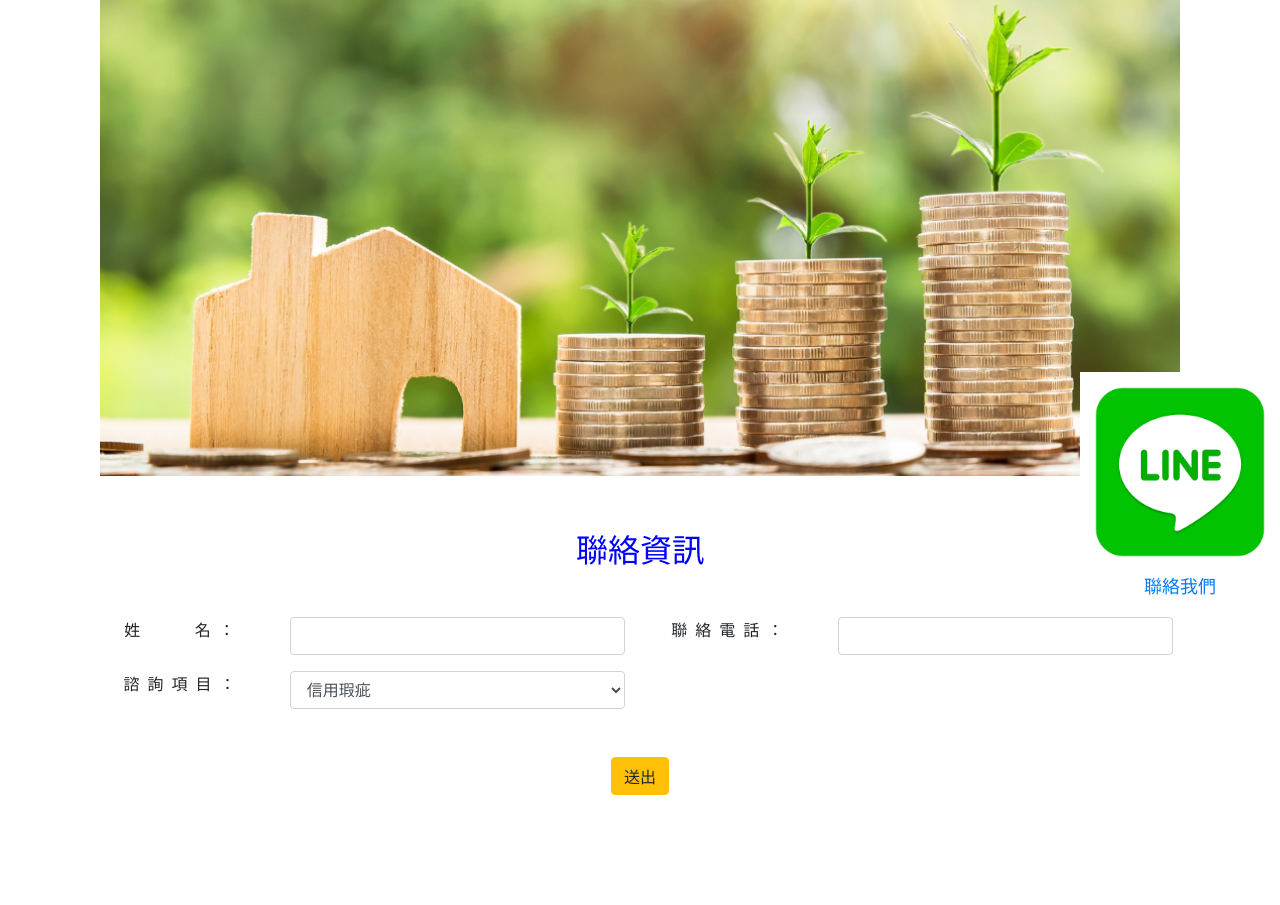
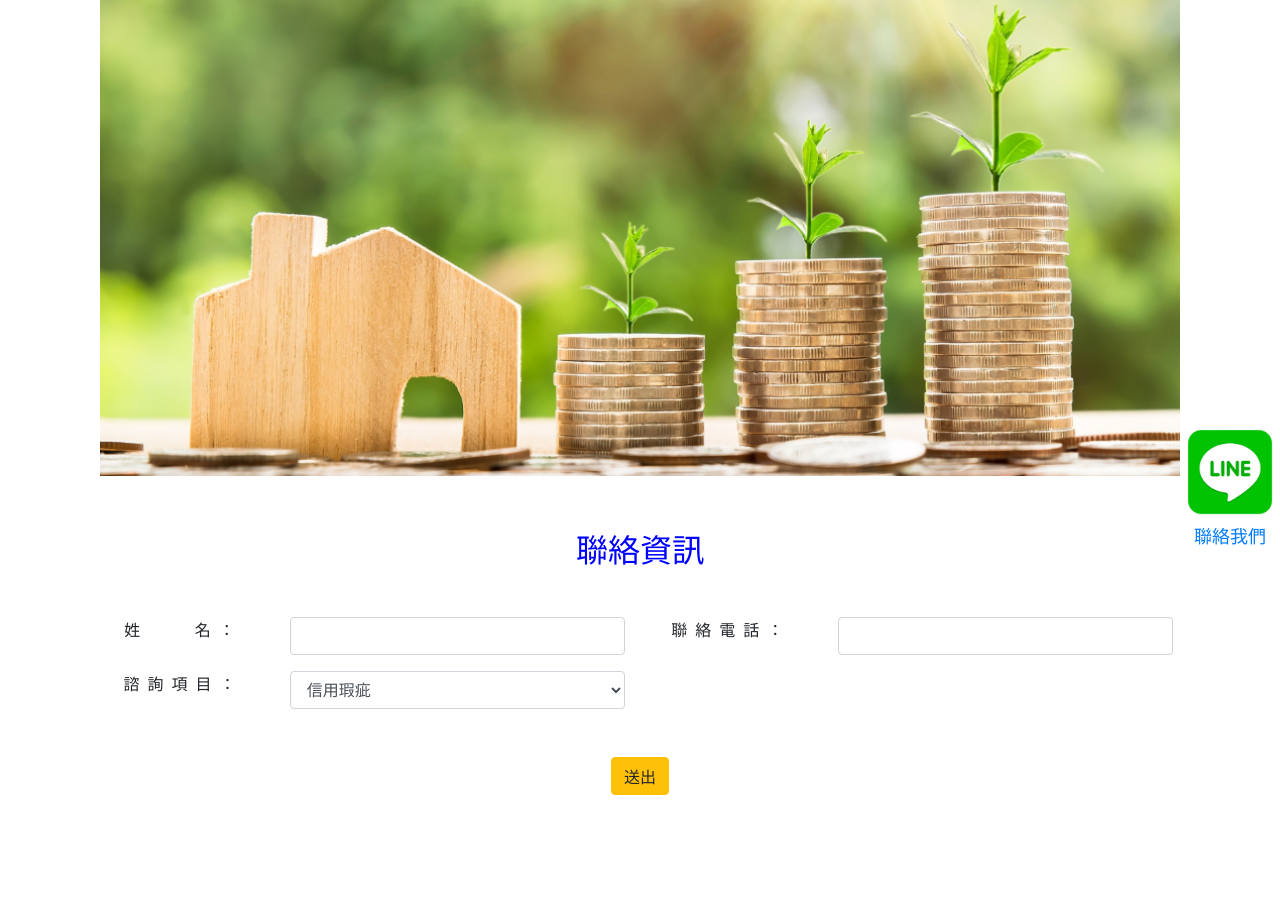
Before and after one commit to cool3690/daisu, a PHP site: page /daisu/index.php in a window 1280 px wide. Shown: the part 118-1023 px from the top of the page. Run offline with PHP 8.4, Linux system fonts and the light colour scheme; some libraries are stand-ins or nearby versions.

Commit message:
Add files via upload

```diff
--- a/daisu/css_js/web.css
+++ b/daisu/css_js/web.css
@@ -118,3 +118,11 @@ body {
 	height: 100%;
 	margin-bottom:2%;
 }
+
+#floatDiv {
+	width:100px;
+	height:100px;
+	background:white;
+	position:absolute;
+	right:0px;
+}
--- a/daisu/index.php
+++ b/daisu/index.php
@@ -4,9 +4,6 @@
 	<?php include_once ("head.php"); ?>
 </head>
 <body>
-<style>
-#floatDiv {width:200px; height:200px; background:white; position:absolute; right:0px;}
-</style>
 	<script>
 		$(document).ready(function(){
 			$("#myBtn").click(function(){
@@ -80,7 +77,9 @@ fDiv.style.top = iSpeed+(scrollTop +t)+'px';;
 		}
 	</script>
 	<div id="floatDiv">
-<a href="http://line.me/ti/p/B678wA-ceg"> <img  src="images/line.png" width="200"  height="200" ><br></img><font size="4"><center>聯絡我們</center></font></a>
+		<a href="http://line.me/ti/p/B678wA-ceg" target="_blank">
+			<img  src="images/line.png" width="100" height="100" ><br></img><font size="4"><center>聯絡我們</center></font>
+		</a>
 	</div>
 	<div class="container">
 		<?php include_once ("navbar.php"); ?>
```
Lines whose indentation alone changed are shown as unchanged.
